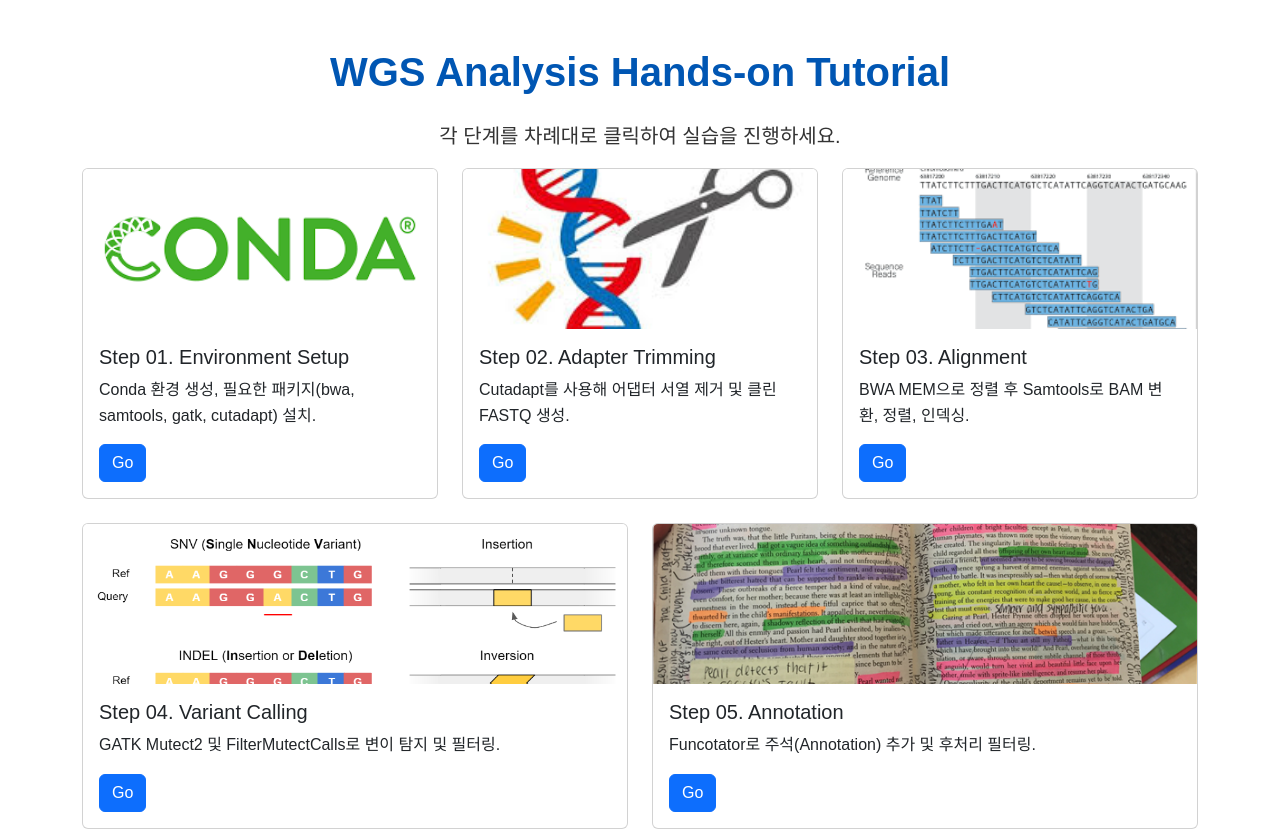
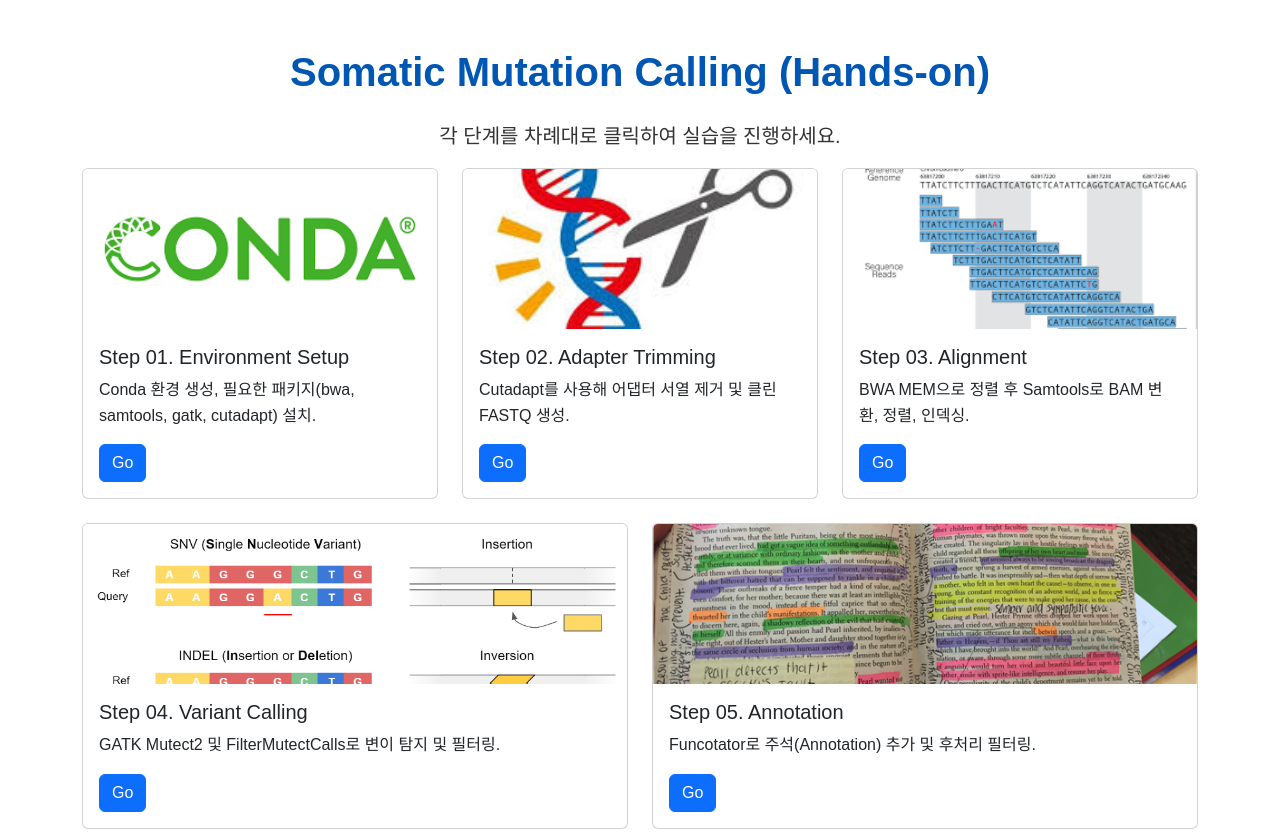
Before and after one commit to kangjunho/Kangsin, a plain HTML site: page wgs/index.html in a window 1280 px wide. Shown: the top 832 px of the page. Drawn offline with nearby package versions, Linux system fonts and the light colour scheme.

Commit message:
Update index.html

```diff
--- a/wgs/index.html
+++ b/wgs/index.html
@@ -3,7 +3,7 @@
 <head>
   <meta charset="UTF-8" />
   <meta name="viewport" content="width=device-width, initial-scale=1.0"/>
-  <title>WGS Analysis - Hands-on Tutorial</title>
+  <title>Somatic Mutation Calling (Hands-on)</title>
   <link href="https://cdn.jsdelivr.net/npm/bootstrap@5.3.0/dist/css/bootstrap.min.css" rel="stylesheet"/>
   <link rel="stylesheet" href="../assets/css/style.css" />
   <style>
@@ -14,7 +14,7 @@
 </head>
 <body>
   <div class="container py-5">
-    <h1 class="text-center mb-4">WGS Analysis Hands-on Tutorial</h1>
+    <h1 class="text-center mb-4">Somatic Mutation Calling (Hands-on)</h1>
     <p class="text-center lead">각 단계를 차례대로 클릭하여 실습을 진행하세요.</p>
 
     <div class="row g-4">
```
